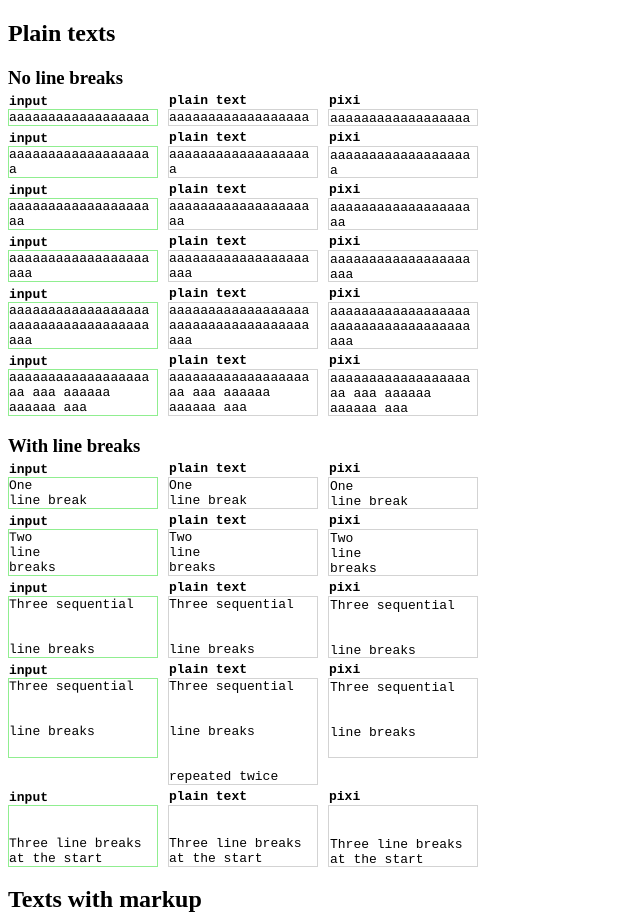
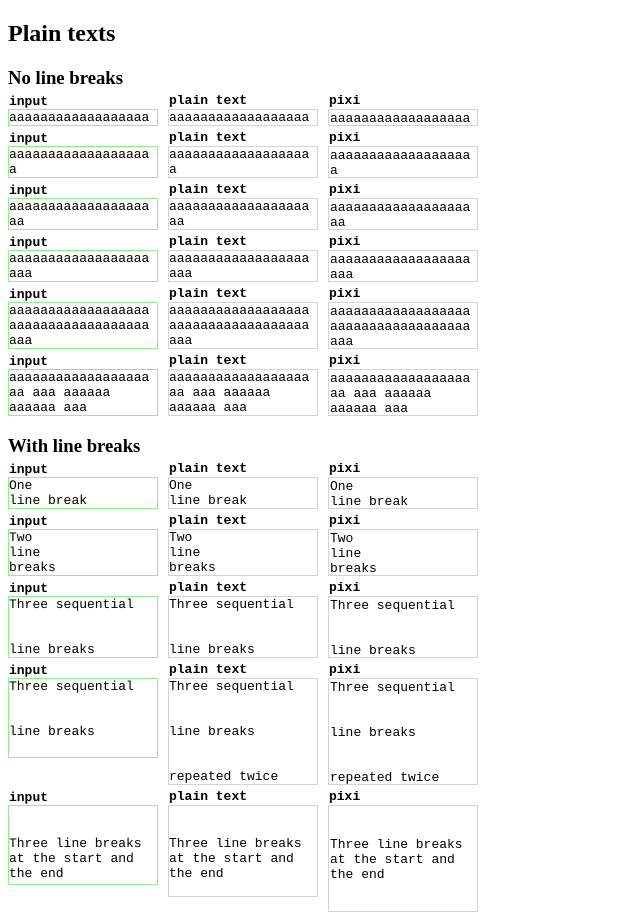
Before and after one commit to dvdvdmt/lines-of-rendered-text, a website built with Parcel: page src/index.html in a window 1280 px wide. Shown: the top 917 px of the page, without its empty margins (0-640 px from the left). Built offline with nearby package versions, Linux system fonts and the light colour scheme.

Commit message:
Render full size text

```diff
--- a/src/index.html
+++ b/src/index.html
@@ -99,7 +99,10 @@ repeated twice</pre>
       <pre class="text text--small" contenteditable="true">
 
 
-Three line breaks at the start</pre>
+Three line breaks at the start and the end
+
+
+</pre>
       <pre class="output output--plain-text">Plain text</pre>
       <pre class="output output--pixi">PixiJS</pre>
     </section>
--- a/src/index.ts
+++ b/src/index.ts
@@ -31,14 +31,13 @@ function initExample($example: HTMLElement) {
   function renderRichText() {
     if ($pixiOut) {
       $pixiOut.textContent = ''
-      const canvasSize = innerSizeOf($text)
+      const blocks = textBlocks($text)
       const renderer = new PIXI.CanvasRenderer(
-        canvasSize.width,
-        canvasSize.height
+        $text.scrollWidth,
+        $text.scrollHeight
       )
       $pixiOut.appendChild(renderer.view)
       const stage = new PIXI.Stage(0xffffff)
-      const blocks = textBlocks($text)
       blocks.forEach((block) => {
         const text = new PIXI.LiveText(block.text, {
           font: 'monospace',
@@ -52,10 +51,3 @@ function initExample($example: HTMLElement) {
     }
   }
 }
-
-function innerSizeOf(element: HTMLElement): {width: number; height: number} {
-  const rect = element.getBoundingClientRect()
-  const styles = window.getComputedStyle(element)
-  const border = Number.parseInt(styles.borderWidth, 10)
-  return {width: rect.width - 2 * border, height: rect.height - 2 * border}
-}
--- a/src/text-blocks.ts
+++ b/src/text-blocks.ts
@@ -21,18 +21,11 @@ function renderedTextBlocks(node: Text, root: HTMLElement): ITextBlock[] {
   )
   const styles = getStylesOf(node, root)
   const lines = renderedTextLines(node)
-  const emptyLinesFromStart = calcEmptyLinesFromStart(lines)
-  const emptyLinesFromEnd = calcEmptyLinesFromEnd(lines)
-  let lineNumber = 0
-  const lineHeight = lineHeightFrom(
-    relativeRect.height,
-    lines.length,
-    emptyLinesFromStart,
-    emptyLinesFromEnd
-  )
   // DOMRect of a text node that contains new lines at the start has incorrect Y coordinate,
   // because it doesn't take new lines heights into account. We can overcome this by rewinding lineNumber position.
-  lineNumber -= lines.length > 1 ? emptyLinesFromStart : 0
+  let lineNumber = 0
+  lineNumber -= lines.length > 1 ? calcEmptyLinesFromStart(lines) : 0
+  const lineHeight = lineHeightOfText(node)
   return lines.map((line) => {
     const result = {
       text: line,
@@ -93,17 +86,10 @@ function linesOfText(text: string): string[] {
   })
 }
 
-function lineHeightFrom(
-  rectHeight: number,
-  linesTotal: number,
-  startEmptyLines: number,
-  endEmptyLines: number
-): number {
-  let divider = linesTotal - startEmptyLines - endEmptyLines
-  if (divider < 1) {
-    divider = 1
-  }
-  return rectHeight / divider
+function lineHeightOfText(node: Text): number {
+  const range = document.createRange()
+  range.setStart(node, 0)
+  return range.getBoundingClientRect().height
 }
 
 function getStylesOf(node: Text, fallback: HTMLElement): CSSStyleDeclaration {
@@ -168,15 +154,3 @@ function calcEmptyLinesFromStart(lines: string[]): number {
   }
   return result
 }
-
-function calcEmptyLinesFromEnd(lines: string[]): number {
-  let result = 0
-  for (let i = lines.length - 1; i >= 0; i--) {
-    if (lines[i] === '') {
-      result += 1
-    } else {
-      break
-    }
-  }
-  return result
-}
```
